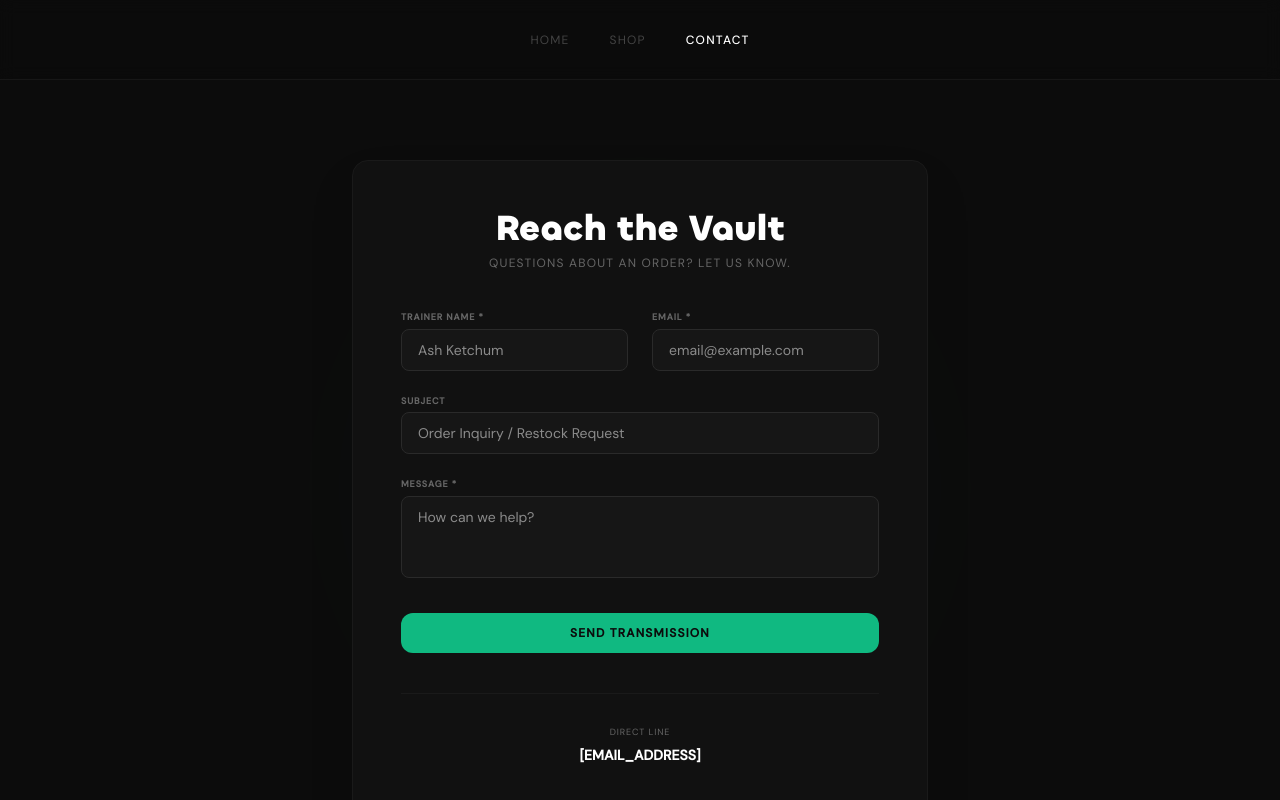
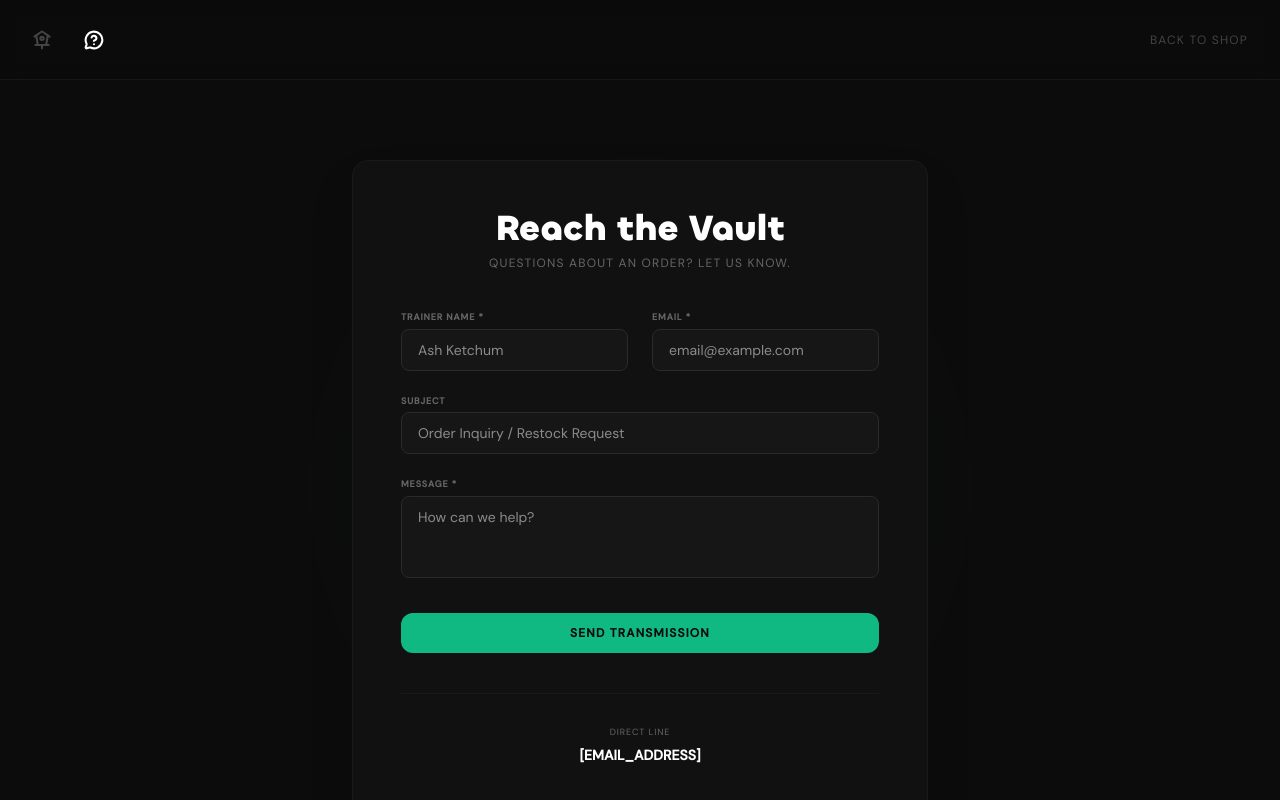
Before and after one commit to bikemaster2331/pokebind, a Next.js app: page /contact in a window 1280 px wide. Shown: the top 800 px of the page. Built offline with nearby package versions, Linux system fonts and the light colour scheme.

Commit message:
Refine contact page navbar: replaced text links with Home and Contact SVG icons at top left

```diff
--- a/app/contact/page.js
+++ b/app/contact/page.js
@@ -49,12 +49,29 @@ export default function ContactPage() {
         <div className="min-h-screen bg-[#0C0C0C] text-[#e0d8c8] flex flex-col overflow-x-hidden">
 
             {/* Navbar */}
-            <nav className="sticky top-0 z-50 bg-[#0C0C0C]/30 backdrop-blur-sm border-b border-white/5 px-6 md:px-8 h-20 flex items-center justify-center shrink-0">
-                <div className="flex items-center gap-8 md:gap-10">
-                    <button onClick={() => router.push('/home')} className="text-xs text-[#444] hover:text-white tracking-widest uppercase transition-colors cursor-pointer">Home</button>
-                    <button onClick={() => router.push('/shop')} className="text-xs text-[#444] hover:text-white tracking-widest uppercase transition-colors cursor-pointer">Shop</button>
-                    <button className="text-xs text-white tracking-widest uppercase transition-colors font-medium cursor-pointer">Contact</button>
+            <nav className="sticky top-0 z-50 bg-[#0C0C0C]/30 backdrop-blur-sm border-b border-white/5 px-6 md:px-8 h-20 flex items-center justify-between shrink-0">
+                <div className="flex items-center gap-2 md:gap-4">
+                    <button
+                        onClick={() => router.push('/home')}
+                        className="text-[#444] hover:text-[#10b981] transition-colors p-2 -ml-2"
+                        title="Home"
+                    >
+                        <svg xmlns="http://www.w3.org/2000/svg" width="20" height="20" viewBox="0 0 24 24" fill="none" stroke="currentColor" strokeWidth="2.5" strokeLinecap="round" strokeLinejoin="round" className="w-4.5 h-4.5 md:w-5 md:h-5"><path d="M12 18v4"/><path d="m17 18 1.956-11.468"/><path d="m3 8 7.82-5.615a2 2 0 0 1 2.36 0L21 8"/><path d="M4 18h16"/><path d="M7 18 5.044 6.532"/><circle cx="12" cy="10" r="2"/></svg>
+                    </button>
+                    <button
+                        className="text-white transition-colors p-2"
+                        title="Contact"
+                    >
+                        <svg xmlns="http://www.w3.org/2000/svg" width="20" height="20" viewBox="0 0 24 24" fill="none" stroke="currentColor" strokeWidth="2.5" strokeLinecap="round" strokeLinejoin="round" className="w-4.5 h-4.5 md:w-5 md:h-5"><path d="M2.992 16.342a2 2 0 0 1 .094 1.167l-1.065 3.29a1 1 0 0 0 1.236 1.168l3.413-.998a2 2 0 0 1 1.099.092 10 10 0 1 0-4.777-4.719"/><path d="M9.09 9a3 3 0 0 1 5.83 1c0 2-3 3-3 3"/><path d="M12 17h.01"/></svg>
+                    </button>
                 </div>
+                {/* Right Area: Back to Shop button for convenience */}
+                <button
+                    onClick={() => router.push('/shop')}
+                    className="text-[10px] md:text-xs text-[#444] hover:text-white tracking-widest uppercase transition-colors"
+                >
+                    Back to Shop
+                </button>
             </nav>
 
             {/* Main Content Area */}
```
